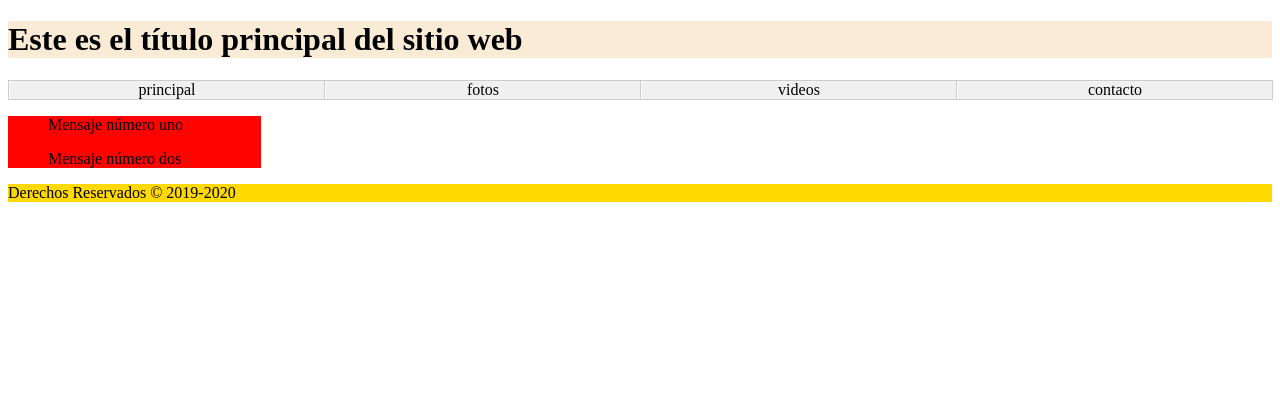
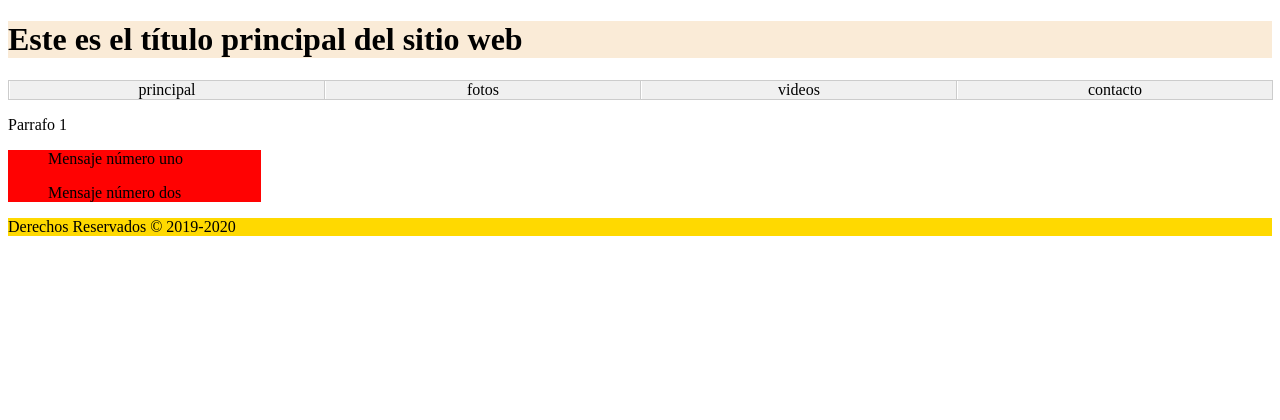
Before and after one commit to Cristian181199/2DAW, a PHP site: page /footer.html in a window 1280 px wide. Shown: the top 420 px of the page. Run offline with PHP 8.4, Linux system fonts and the light colour scheme.

Commit message:
DWEC FOOTER Y MISESTILOS ACTUALIZADOS, PERO PARA NADA

```diff
--- a/DWEC/Tema 1/footer.html
+++ b/DWEC/Tema 1/footer.html
@@ -22,6 +22,7 @@
         </ul>
     </nav>
     <section>
+        <p>Parrafo 1</p>
     </section>
     <aside>
         <blockquote>Mensaje número uno</blockquote>
--- a/DWEC/Tema 1/misestilos.css
+++ b/DWEC/Tema 1/misestilos.css
@@ -1,5 +1,10 @@
 header {
     background-color: antiquewhite;
+}
+
+body {
+    margin=0;
+    padding=0;
 }
 
 nav {
@@ -32,6 +37,11 @@ section {
 
 }
 
+#.parrafo1 {
+    width: 200px;
+    height: 200px;
+}
+
 aside {
     width: 20%;
 }
```
